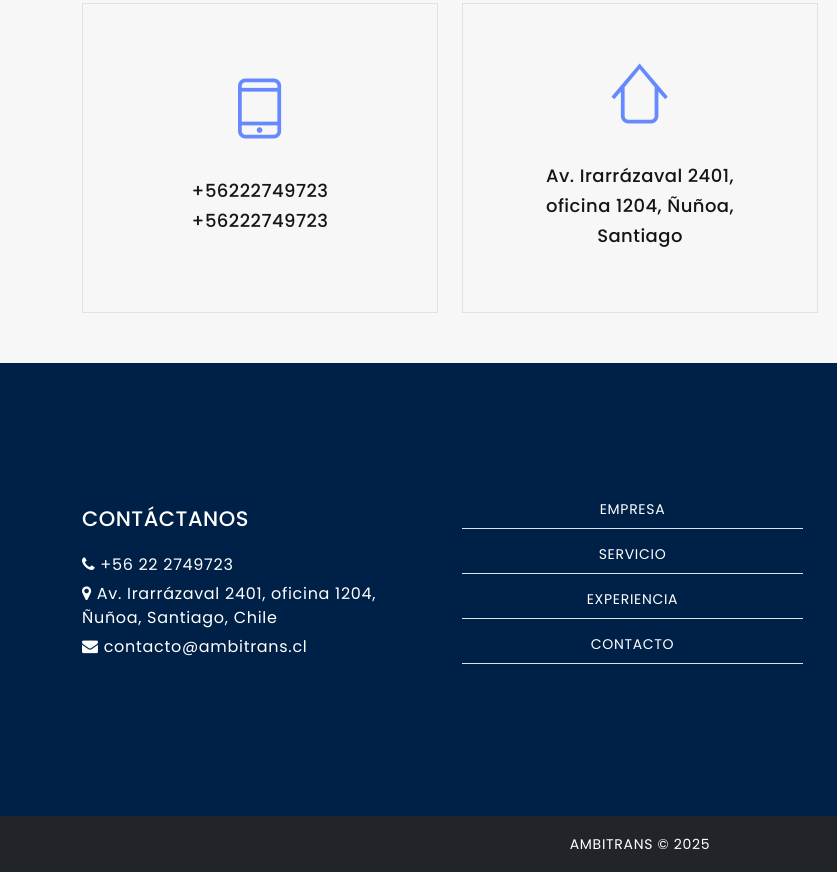
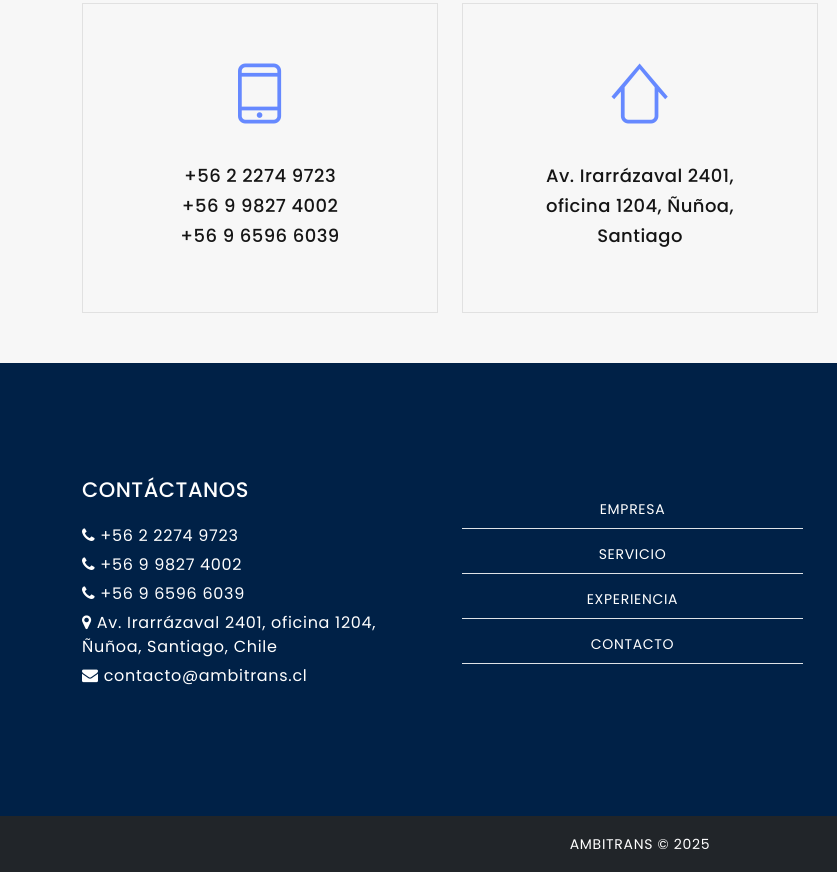
Before and after one commit to afariasc/ambitrans2025, a website: page contacto.html in a window 1280 px wide. Shown: the part 1404-2276 px from the top of the page, 0-837 px from the left. Drawn offline with Linux system fonts and the light colour scheme.

Commit message:
3 cambios
ultima modificación 26-01-2025

```diff
--- a/contacto.html
+++ b/contacto.html
@@ -131,8 +131,9 @@
                 <div class="box-contacts-body">
                   <div class="box-contacts-icon fl-bigmug-line-cellphone55"></div>
                   <div class="box-contacts-decor"></div>
-                  <p class="box-contacts-link"><a href="tel:#">+56222749723</a></p>
-                  <p class="box-contacts-link"><a href="tel:#">+56222749723</a></p>
+                  <p class="box-contacts-link"><a href="tel:#">+56 2 2274 9723</a></p>
+                  <p class="box-contacts-link"><a href="tel:#">+56 9 9827 4002</a></p>
+                  <p class="box-contacts-link"><a href="tel:#">+56 9 6596 6039</a></p>
                 </div>
               </article>
             </div>
@@ -166,7 +167,9 @@
             <div class="col-lg-4 col-12 pl-4 pt-md-0 pt-5 text-md-start text-center">
               <h4>CONTÁCTANOS</h4>
               <ul class="list-unstyled">
-                <li class="mb-1 fs-6"><a href="tel:+56222749723"><span class="fa-phone"></span> +56 22 2749723</a></li>
+                <li class="mb-1 fs-6"><a href="tel:+56222749723"><span class="fa-phone"></span> +56 2 2274 9723</a></li>
+                <li class="mb-1 fs-6"><a href="tel:+56222749723"><span class="fa-phone"></span> +56 9 9827 4002</a></li>
+                <li class="mb-1 fs-6"><a href="tel:+56222749723"><span class="fa-phone"></span> +56 9 6596 6039</a></li>
                 <li class="mb-1 fs-6"><a href="https://www.google.com/maps?ll=-33.454164,-70.606424&z=16&t=h&hl=en&gl=CL&mapclient=embed&cid=16635716127459561187" target="_blank"><span class="fa-map-marker"></span> Av. Irarrázaval 2401, oficina 1204, Ñuñoa, Santiago, Chile</a></li>
                 <li class="mb-1 fs-6"><a href="mailto:contacto@ambitrans.cl"><span class="fa-envelope"></span> contacto@ambitrans.cl</a></li>
               </ul>
```
Also changed, not shown: experiencia.html (+1 -1 lines), servicios.html (+3 -1 lines).
